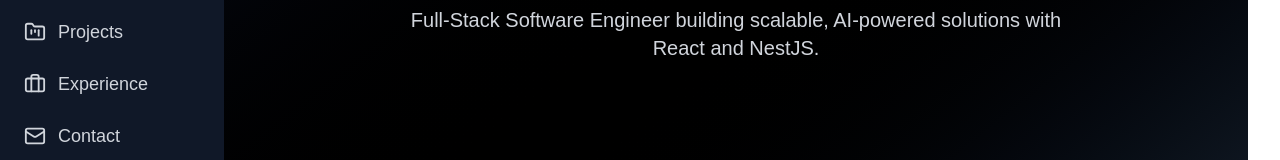
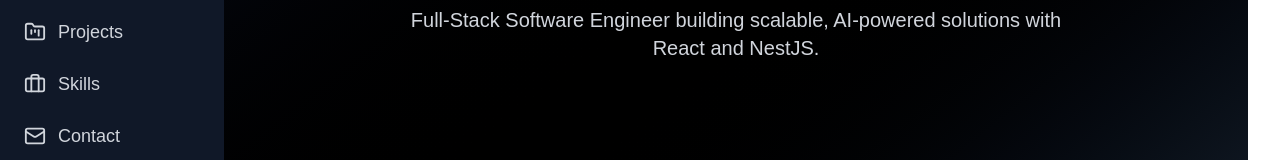
Before and after one commit to zainab-yousaf/zainab-yousaf, a Next.js app: page / in a window 1280 px wide. Shown: the part 398-558 px from the top of the page. Built offline with nearby package versions, Linux system fonts and the light colour scheme.

Commit message:
skills adding

```diff
--- a/app/page.tsx
+++ b/app/page.tsx
@@ -17,8 +17,8 @@
                         Hi, I'm Zainab Yousaf
                     </h1>
                     <p className="text-xl text-gray-300 max-w-2xl">
-            Full-Stack Software Engineer building scalable, AI-powered solutions
-            with React and NestJS.
+                        Full-Stack Software Engineer building scalable,
+                        AI-powered solutions with React and NestJS.
                     </p>
                 </section>
 
@@ -37,17 +37,19 @@
                 </section>
 
                 <section
-          id="experience"
+                    id="skills"
                     className="h-screen flex items-center justify-center bg-white"
                 >
-          <h2 className="text-3xl font-bold text-gray-900">Experience</h2>
+                    <h2 className="text-3xl font-bold text-gray-900">Skills</h2>
                 </section>
 
                 <section
                     id="contact"
                     className="h-screen flex items-center justify-center bg-white"
                 >
-          <h2 className="text-3xl font-bold text-gray-900">Contact</h2>
+                    <h2 className="text-3xl font-bold text-gray-900">
+                        Contact
+                    </h2>
                 </section>
             </main>
         </div>
--- a/components/SideNav.tsx
+++ b/components/SideNav.tsx
@@ -11,13 +11,13 @@
 } from "lucide-react";
 import imageProfile from "../public/profileImage.jpg";
 
-const sections = ["home", "about", "projects", "experience", "contact"];
+const sections = ["home", "about", "projects", "skills", "contact"];
 
 const icons: Record<string, any> = {
     home: Home,
     about: User,
     projects: FolderKanban,
-  experience: Briefcase,
+    skills: Briefcase,
     contact: Mail,
 };
 
```
Lines whose indentation alone changed are shown as unchanged.
